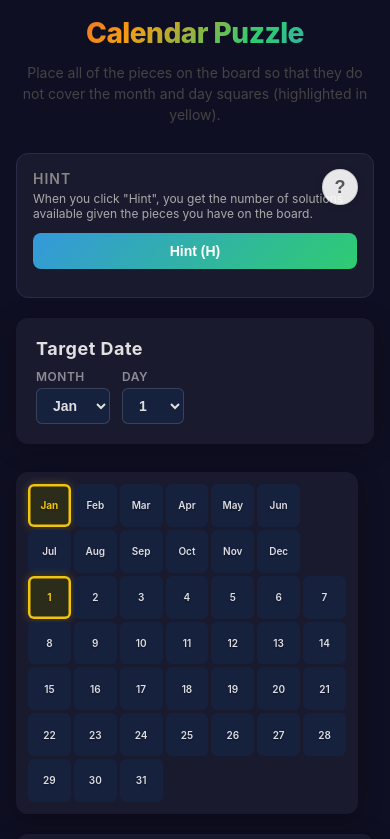
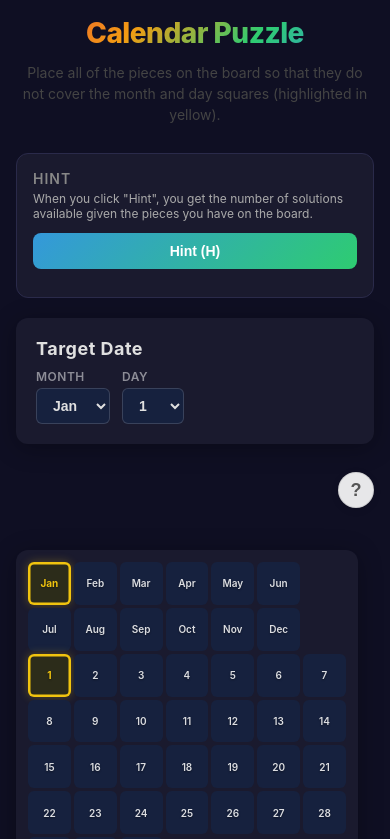
Before and after one commit to SidhartK/DeinKalendar, a Next.js app: page / in a window 390 px wide. Shown: the top 839 px of the page. Built offline with nearby package versions, Linux system fonts and the light colour scheme.

Commit message:
properly positioned the help button

```diff
--- a/src/App.css
+++ b/src/App.css
@@ -272,11 +272,25 @@
   transform: scale(1.05);
 }
 
+/* Mobile: help button lives between Target Date and Board */
+.help-tutorial-mobile {
+  display: none;
+}
+
 @media (max-width: 640px) {
-  .help-tutorial-trigger {
-    position: absolute;
-    top: 16px;
-    right: 16px;
-    margin: 0;
+  .app-panel--solver .help-tutorial-trigger {
+    display: none;
+  }
+
+  .help-tutorial-mobile {
+    display: flex;
+    justify-content: flex-end;
+    margin-bottom: 14px;
+  }
+
+  .help-tutorial-mobile .help-tutorial-trigger {
+    position: static;
+    top: auto;
+    right: auto;
   }
 }
--- a/src/App.tsx
+++ b/src/App.tsx
@@ -446,6 +446,17 @@ export default function App({
             />
           </div>
           )}
+          <div className="help-tutorial-mobile">
+            <button
+              type="button"
+              className="help-tutorial-trigger"
+              onClick={() => setShowTutorial(true)}
+              title="How to play"
+              aria-label="How to play"
+            >
+              ?
+            </button>
+          </div>
           <div className="app-panel app-panel--board">
             <Board
               grid={grid}
--- a/src/components/SolverPanel.css
+++ b/src/components/SolverPanel.css
@@ -12,16 +12,6 @@
   letter-spacing: 1px;
   color: #888;
   margin-bottom: 4px;
-}
-
-@media (max-width: 640px) {
-  .solver-panel {
-    padding-top: 16px;
-  }
-
-  .solver-panel h3 {
-    padding-right: 44px;
-  }
 }
 
 .solver-description {
```
